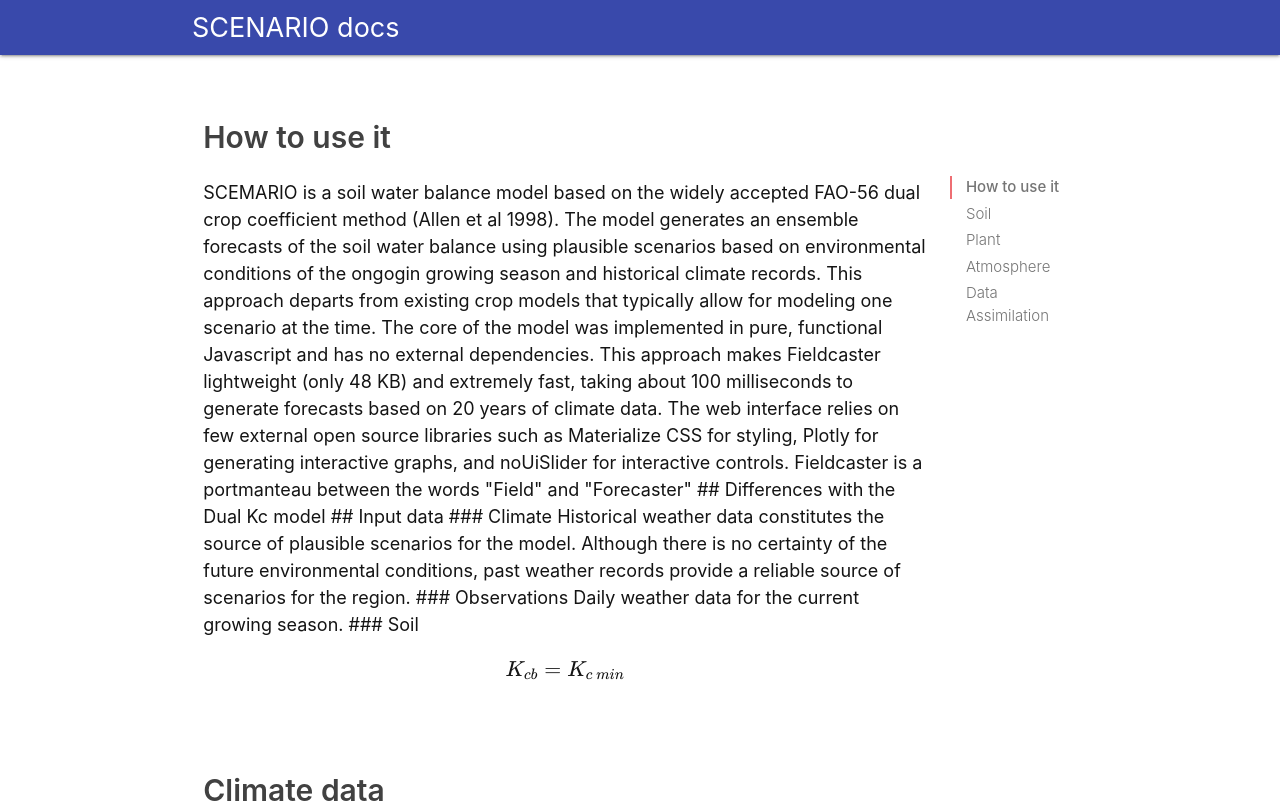
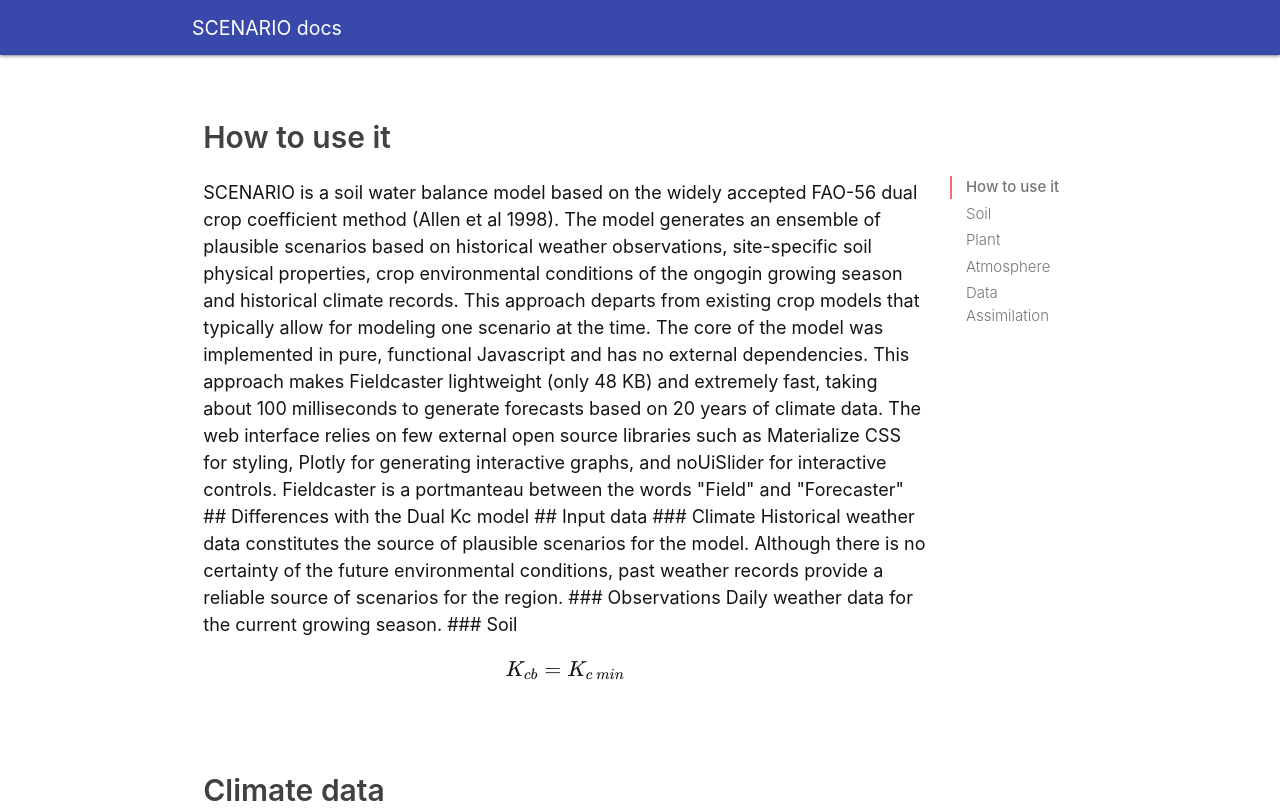
Before and after one commit to soilwater/fieldcaster, a plain HTML site: page docs/documentation.html in a window 1280 px wide. Shown: the top 810 px of the page. Drawn offline with nearby package versions, Linux system fonts and the light colour scheme.

Commit message:
Test documentation

```diff
--- a/docs/documentation.html
+++ b/docs/documentation.html
@@ -24,7 +24,7 @@
     <div class="navbar-fixed">
         <nav class=" indigo darken-1">
             <div class="nav-wrapper container valign-wrapper">
-            <div style="font-size: 1.8rem;">SCENARIO docs</div>
+            <div style="font-size: 1.3rem;">SCENARIO docs</div>
             </div>
         </nav>
     </div>
@@ -34,8 +34,9 @@
                 <div id="how-to-use-it" class="section scrollspy">
                     <h1 class="title">How to use it</h1>
                     <p>
-                        SCEMARIO is a soil water balance model based on the widely accepted FAO-56 dual crop coefficient method (Allen et al 1998).
-                        The model generates an ensemble forecasts of the soil water balance using plausible scenarios based on environmental conditions of the ongogin growing season and historical climate records. This approach departs from existing crop models that typically allow for modeling one scenario at the time.
+                        SCENARIO is a soil water balance model based on the widely accepted FAO-56 dual crop coefficient method (Allen et al 1998).
+                        The model generates an ensemble of plausible scenarios based on historical weather observations, site-specific soil physical properties, crop
+                        environmental conditions of the ongogin growing season and historical climate records. This approach departs from existing crop models that typically allow for modeling one scenario at the time.
                         The core of the model was implemented in pure, functional Javascript and has no external dependencies. This approach makes Fieldcaster lightweight (only 48 KB) and extremely fast, taking about 100 milliseconds to generate forecasts based on 20 years of climate data. The web interface relies on few external open source libraries such as Materialize CSS for styling, Plotly for generating interactive graphs, and noUiSlider for interactive controls.
                         Fieldcaster is a portmanteau between the words "Field" and "Forecaster"
 
```
Also changed, not shown: index.html (+1 -1 lines), 1 other file.
